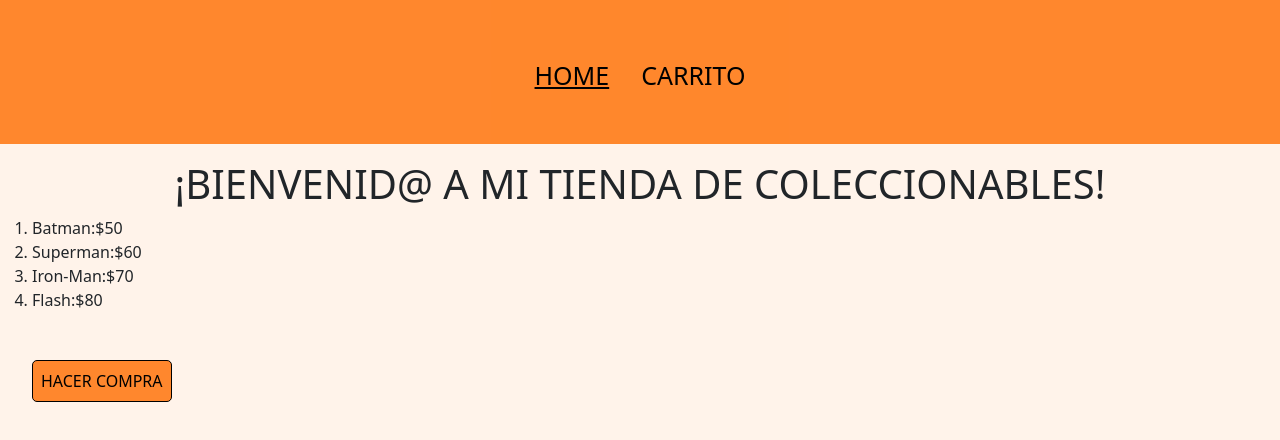
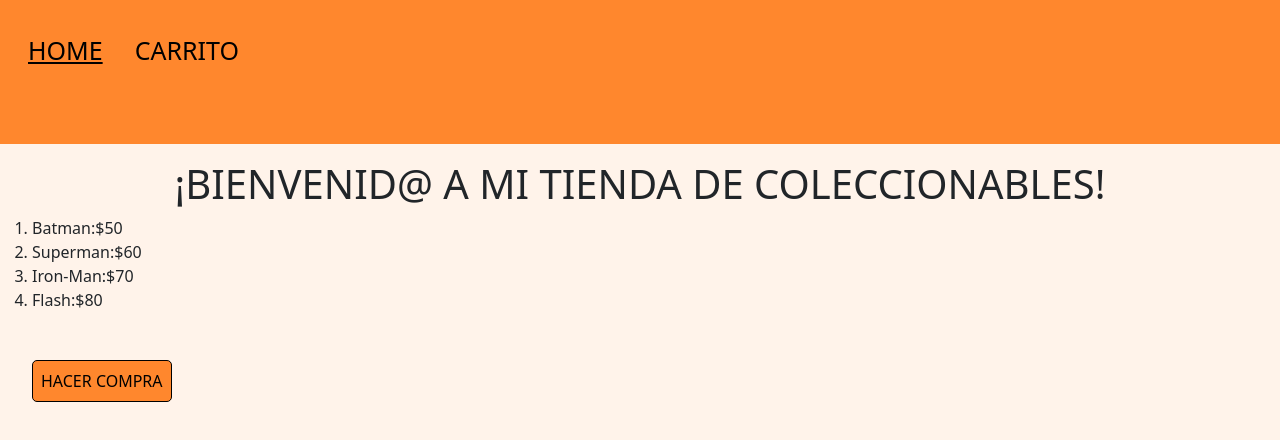
Before and after one commit to Candee03/Pre_Entrega_Alfano, a plain HTML site: page index.html in a window 1280 px wide. Drawn offline with nearby package versions, Linux system fonts and the light colour scheme.

Commit message:
arreglos en el header

```diff
--- a/css/main.css
+++ b/css/main.css
@@ -8,19 +8,16 @@ html body header {
     height: 9rem;
     background-color: #FF872D;
     margin-bottom: 1rem;
-    display: flex;
-    justify-content: center;
 }
 
 html body header nav.navbar {
-    background-color: #ff882d98;
+    background-color: #ff882dbc;
     padding: 0;
     z-index: 2;
 }
 
 html body header nav.navbar div.estilo_menu_desplegable {
-    margin: 1rem;
-    flex-direction: column;
+    margin-top: 1.5rem;
     justify-content: center;
 }
 
```
